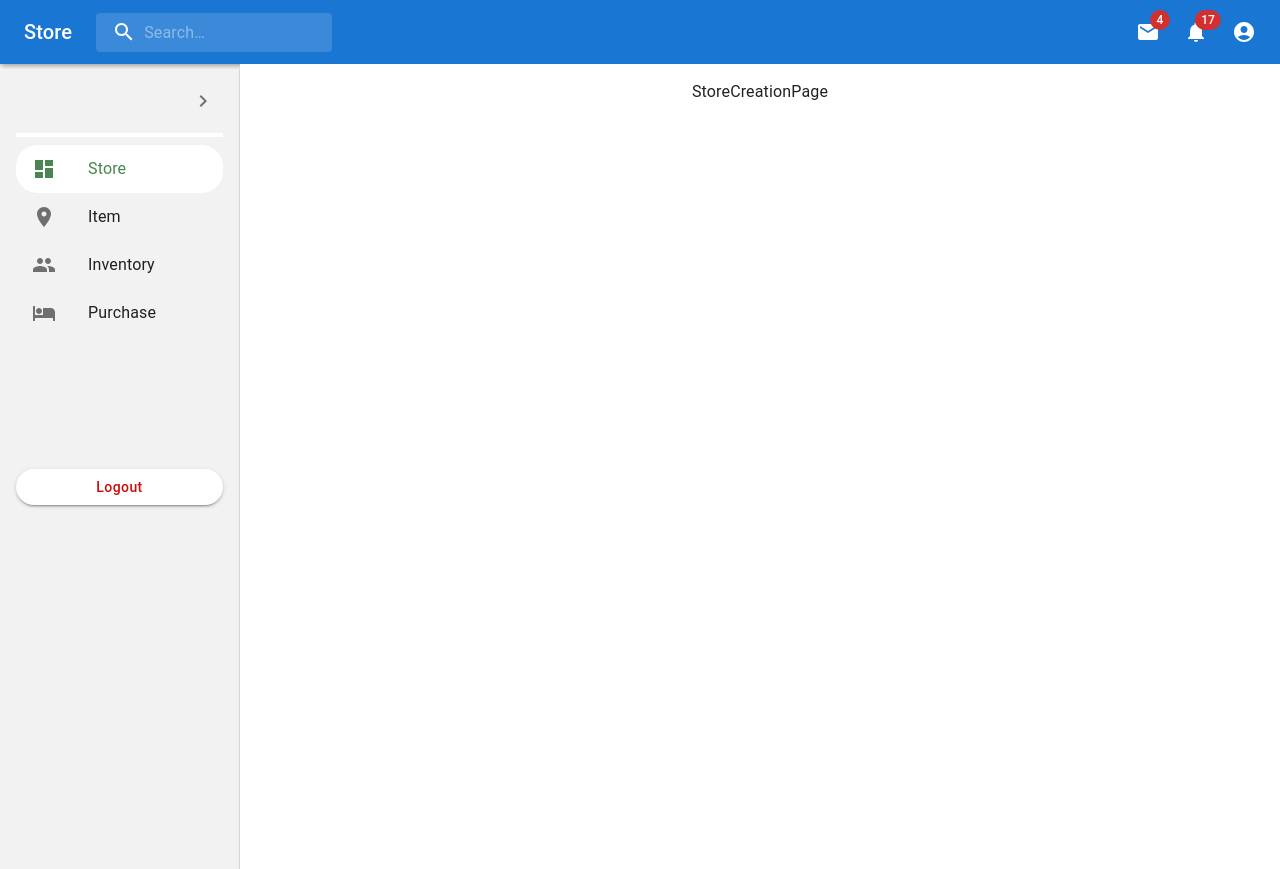
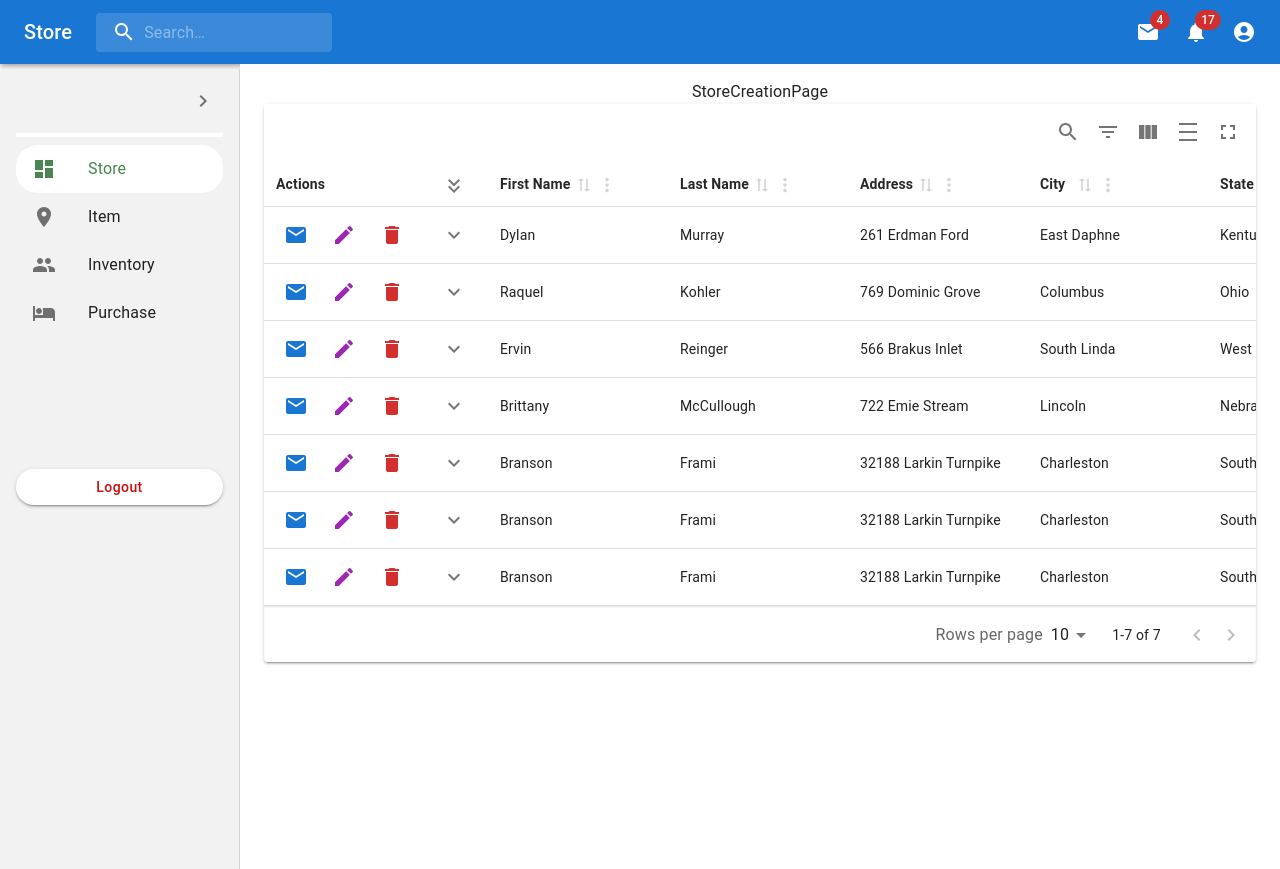
Before and after one commit to Daniel0402abera/store-management, a React (Create React App) app: page /store in a window 1280 px wide. Built offline with nearby package versions, Linux system fonts and the light colour scheme.

Commit message:
store page added

```diff
--- a/package.json
+++ b/package.json
@@ -5,11 +5,13 @@
   "dependencies": {
     "@emotion/react": "^11.11.1",
     "@emotion/styled": "^11.11.0",
+    "@fortawesome/react-fontawesome": "^0.2.0",
     "@mui/icons-material": "^5.14.14",
     "@mui/material": "^5.14.14",
     "@testing-library/jest-dom": "^5.17.0",
     "@testing-library/react": "^13.4.0",
     "@testing-library/user-event": "^13.5.0",
+    "material-react-table": "^1.15.1",
     "react": "^18.2.0",
     "react-dom": "^18.2.0",
     "react-router-dom": "^6.17.0",
--- a/src/App.js
+++ b/src/App.js
@@ -5,18 +5,20 @@ import StorePage from './pages/Store';
 import ItemPage from './pages/ItemPage';
 import InventoryPage from './pages/InventoryPage';
 import PurchasePage from './pages/PurchasePage';
+import LoginPage from './components/authentication/LoginPage'
 
 function App() {
   return (
     <div className="App">
       <BrowserRouter>
       <Routes>
+      <Route path='/' element={<LoginPage/>}/>
       <Route path="/" element={<Dashboard />}>
-      <Route index element={<Dashboard/>}/>
       <Route path='/store' element={<StorePage/>}/>
       <Route path='/item' element={<ItemPage/>}/>
       <Route path='/inventory' element={<InventoryPage/>}/>
       <Route path='/purchase' element={<PurchasePage/>}/>
+
       </Route>
 
 
--- a/src/components/authentication/LoginPage.jsx
+++ b/src/components/authentication/LoginPage.jsx
@@ -12,8 +12,11 @@ import LockIcon from '@mui/icons-material/Lock';
 import Typography from '@mui/material/Typography';
 import Container from '@mui/material/Container';
 import { createTheme, ThemeProvider } from '@mui/material/styles';
+import { useNavigate } from 'react-router-dom';
+
 
 function Copyright(props) {
+
   return (
     <Typography variant="body2" color="text.secondary" align="center" {...props}>
       {'Copyright © '}
@@ -31,6 +34,7 @@ function Copyright(props) {
 const defaultTheme = createTheme();
 
 export default function SignIn() {
+  const navigate = useNavigate();
   const handleSubmit = (event) => {
     event.preventDefault();
     const data = new FormData(event.currentTarget);
@@ -88,6 +92,7 @@ export default function SignIn() {
               fullWidth
               variant="contained"
               sx={{ mt: 3, mb: 2 }}
+              onClick={() => navigate('/store')}
             >
               Sign In
             </Button>
--- a/src/components/storeManagement/StoreListPage.jsx
+++ b/src/components/storeManagement/StoreListPage.jsx
@@ -0,0 +1,148 @@
+import React, { useMemo, useState } from 'react';
+import { MaterialReactTable } from 'material-react-table';
+import { Box, IconButton, Typography } from '@mui/material';
+import { Edit as EditIcon, Delete as DeleteIcon , Email as EmailIcon } from '@mui/icons-material';
+// import { data as initialData } from './makeData';
+
+
+
+
+export const StoreListPage = () => {
+    const initialData = [
+        {
+          firstName: 'Dylan',
+          lastName: 'Murray',
+          address: '261 Erdman Ford',
+          city: 'East Daphne',
+          state: 'Kentucky',
+        },
+        {
+          firstName: 'Raquel',
+          lastName: 'Kohler',
+          address: '769 Dominic Grove',
+          city: 'Columbus',
+          state: 'Ohio',
+        },
+        {
+          firstName: 'Ervin',
+          lastName: 'Reinger',
+          address: '566 Brakus Inlet',
+          city: 'South Linda',
+          state: 'West Virginia',
+        },
+        {
+          firstName: 'Brittany',
+          lastName: 'McCullough',
+          address: '722 Emie Stream',
+          city: 'Lincoln',
+          state: 'Nebraska',
+        },
+        {
+          firstName: 'Branson',
+          lastName: 'Frami',
+          address: '32188 Larkin Turnpike',
+          city: 'Charleston',
+          state: 'South Carolina',
+        },
+        {
+            firstName: 'Branson',
+            lastName: 'Frami',
+            address: '32188 Larkin Turnpike',
+            city: 'Charleston',
+            state: 'South Carolina',
+          },
+          {
+            firstName: 'Branson',
+            lastName: 'Frami',
+            address: '32188 Larkin Turnpike',
+            city: 'Charleston',
+            state: 'South Carolina',
+          },
+      ];
+
+  const columns = useMemo(
+    //column definitions...
+    () => [
+      {
+        accessorKey: 'firstName',
+        header: 'First Name',
+      },
+      {
+        accessorKey: 'lastName',
+        header: 'Last Name',
+      },
+      {
+        accessorKey: 'address',
+        header: 'Address',
+      },
+      {
+        accessorKey: 'city',
+        header: 'City',
+      },
+      {
+        accessorKey: 'state',
+        header: 'State',
+      },
+    ],
+    [],
+    //end
+  );
+
+  const [data, setData] = useState(initialData);
+
+  return (
+    <MaterialReactTable
+      columns={columns}
+      data={data}
+      enableRowActions
+      renderDetailPanel={({ row }) => (
+        <Box
+          sx={{
+            display: 'grid',
+            margin: 'auto',
+            gridTemplateColumns: '1fr 1fr',
+            width: '100%',
+          }}
+        >
+          <Typography>Address: {row.original.address}</Typography>
+          <Typography>City: {row.original.city}</Typography>
+          <Typography>State: {row.original.state}</Typography>
+          <Typography>Country: {row.original.country}</Typography>
+        </Box>
+      )}
+      renderRowActions={({ row, table }) => (
+        <Box sx={{ display: 'flex', flexWrap: 'nowrap', gap: '8px' }}>
+          <IconButton
+            color="primary"
+            onClick={() =>
+              window.open(
+                `mailto:kevinvandy@mailinator.com?subject=Hello ${row.original.firstName}!`,
+              )
+            }
+          >
+            <EmailIcon />
+          </IconButton>
+          <IconButton
+            color="secondary"
+            onClick={() => {
+              table.setEditingRow(row);
+            }}
+          >
+            <EditIcon />
+          </IconButton>
+          <IconButton
+            color="error"
+            onClick={() => {
+              data.splice(row.index, 1); //assuming simple data table
+              setData([...data]);
+            }}
+          >
+            <DeleteIcon />
+          </IconButton>
+        </Box>
+      )}
+    />
+  );
+};
+
+export default StoreListPage;
--- a/src/pages/Store.jsx
+++ b/src/pages/Store.jsx
@@ -1,10 +1,12 @@
 import React from 'react'
 import StoreCreationPage from '../components/storeManagement/StoreCreationPage'
+import StoreListPage from '../components/storeManagement/StoreListPage'
 
 function StorePage() {
   return (
     <div>
       <StoreCreationPage/>
+      <StoreListPage/>
     </div>
   )
 }
```
Also changed, not shown: src/pages/ReportPage.jsx (added, +11 -0 lines), 1 other file (tests, documents, lock files or other folders).
